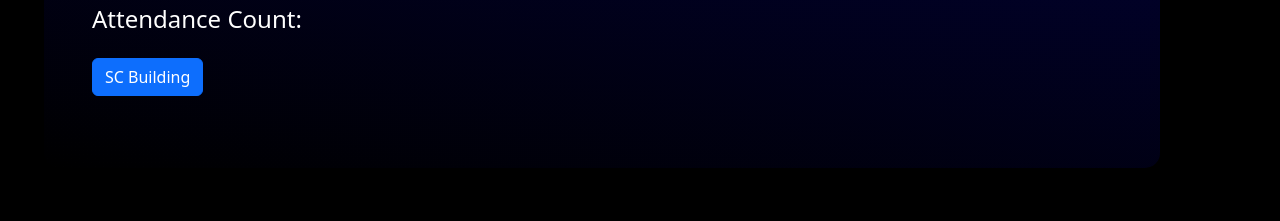
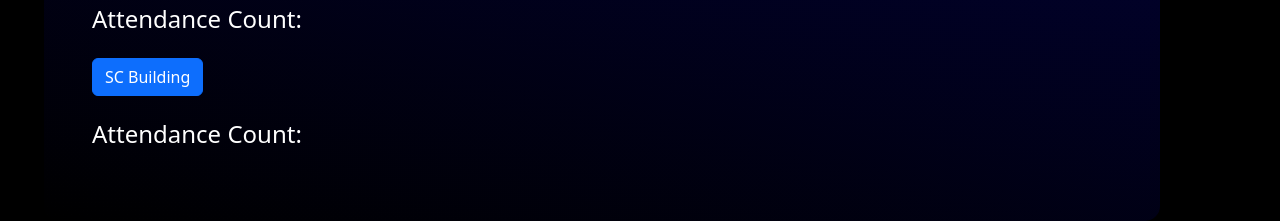
Before and after one commit to aivan123504/IT24-RULIDA, a plain HTML site: page applet-2.html in a window 1280 px wide. Shown: the part 676-897 px from the top of the page. Before the commit the page ends 844 px from the top, so only its background shows below. Drawn offline with nearby package versions, Linux system fonts and the light colour scheme.

Commit message:
Added attendance count

```diff
--- a/applet-2.html
+++ b/applet-2.html
@@ -89,6 +89,7 @@
     <div class="btn-container">
       <h4 id="logCount">Attendance Count: </h4>
       <button class="btn btn-primary" id="btn">SC Building</button>
+      <h4 id="logCountCCS">Attendance Count: </h4>
 
     </div>
 
```
